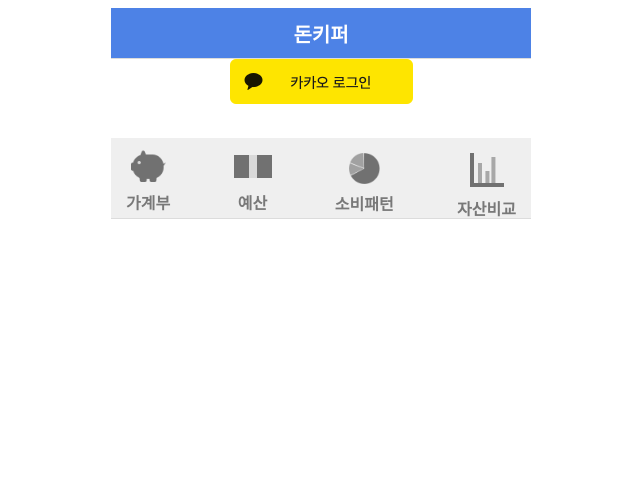
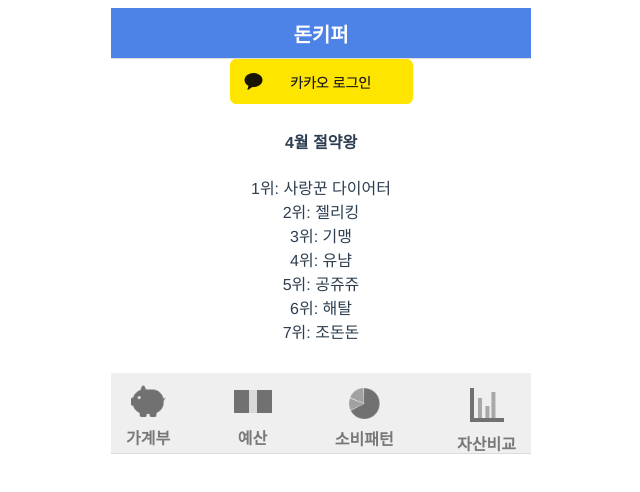
Before and after one commit to ecofriendlyusername/ssafydonkeeper, a Vue app in the folder frontend/: page /comparison/group in a window 1280 px wide. Shown: the top 492 px of the page, without its empty margins (319-959 px from the left). Built offline with nearby package versions, Linux system fonts and the light colour scheme.

Commit message:
Docs: 챌린지 페이지, 디테일 페이지

```diff
--- a/frontend/src/views/comparison/challengeView.vue
+++ b/frontend/src/views/comparison/challengeView.vue
@@ -1,9 +1,24 @@
 <template>
-  <div></div>
+  <div>
+    <h2>2개의 챌린지를 진행중이에요.</h2>
+
+    <h4>짠테크 챌린지</h4>
+    <ul>전체보기</ul>
+
+    <detailViewVue/>
+
+
+  </div>
 </template>
 
 <script>
+import detailViewVue from './detailView.vue'
+
+
 export default {
+  components: {
+    detailViewVue
+  }
 
 }
 </script>
--- a/frontend/src/views/comparison/detailView.vue
+++ b/frontend/src/views/comparison/detailView.vue
@@ -1,9 +1,18 @@
 <template>
-  <div></div>
+  <div>
+       <div>
+      <span>외식비 줄이기 : 1481명 도전중</span>
+      <span>배달음식 줄이기 : 1034명 도전중</span>
+    </div>
+
+    <button>추가하기 버튼</button>
+
+  </div>
 </template>
 
 <script>
 export default {
+  name: 'detailView'
 
 }
 </script>
--- a/frontend/src/views/comparison/groupView.vue
+++ b/frontend/src/views/comparison/groupView.vue
@@ -1,5 +1,15 @@
 <template>
-  <div></div>
+  <div>
+    <h4>4월 절약왕</h4>
+    <div>1위: 사랑꾼 다이어터</div>
+    <div>2위: 젤리킹</div>
+    <div>3위: 기맹</div>
+    <div>4위: 유냠</div>
+    <div>5위: 공쥬쥬</div>
+    <div>6위: 해탈</div>
+    <div>7위: 조돈돈</div>
+
+  </div>
 </template>
 
 <script>
--- a/frontend/src/views/research/recomView.vue
+++ b/frontend/src/views/research/recomView.vue
@@ -1,9 +1,20 @@
 <template>
+  <div>
+    <h2>소비 맞춤 카드 추천</h2>
 
+    <ul>
+      <li>카드1</li>
+      <li>카드2</li>
+      <li>카드3</li>
+      <li>카드4</li>
+    </ul>
+
+  </div>
 </template>
 
 <script>
 export default {
+    name: 'RecomView'
 
 }
 </script>
--- a/frontend/src/views/research/researchView.vue
+++ b/frontend/src/views/research/researchView.vue
@@ -5,26 +5,24 @@
       차트이미지
     </div>
 
-    <h2>소비 맞춤 카드 추천</h2>
-
-    <ul>
-      <li>카드1</li>
-      <li>카드2</li>
-      <li>카드3</li>
-      <li>카드4</li>
-    </ul>
-
+    <RecomView/>
 
 
   </div>
 </template>
 
 <script>
+import RecomView from './recomView.vue'
+
 export default {
+  components:{
+    RecomView
+  }
 
 }
 </script>
 
 <style>
 
+
 </style>
```
Also changed, not shown: 1 other file (tests, documents, lock files or other folders).
